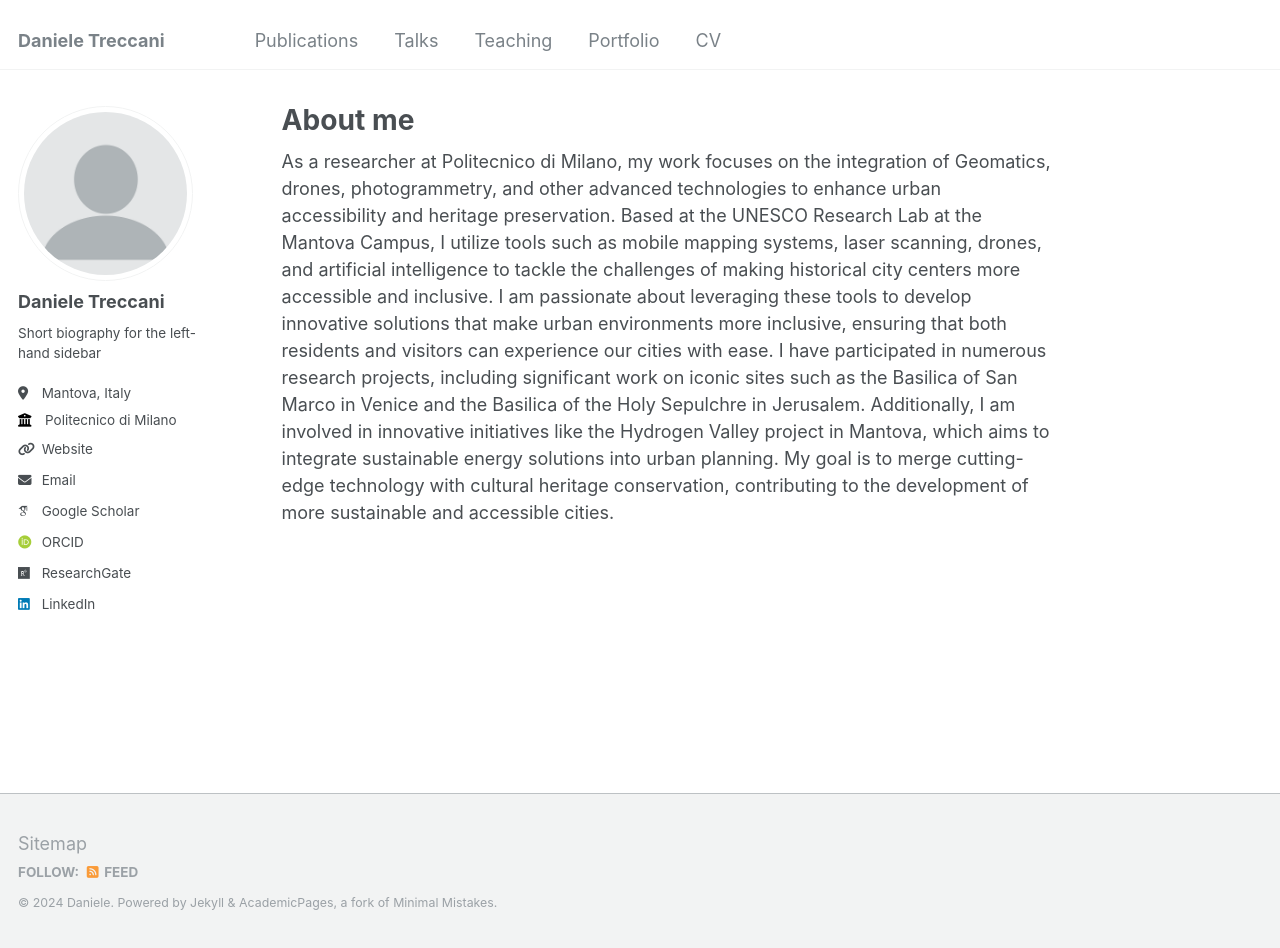
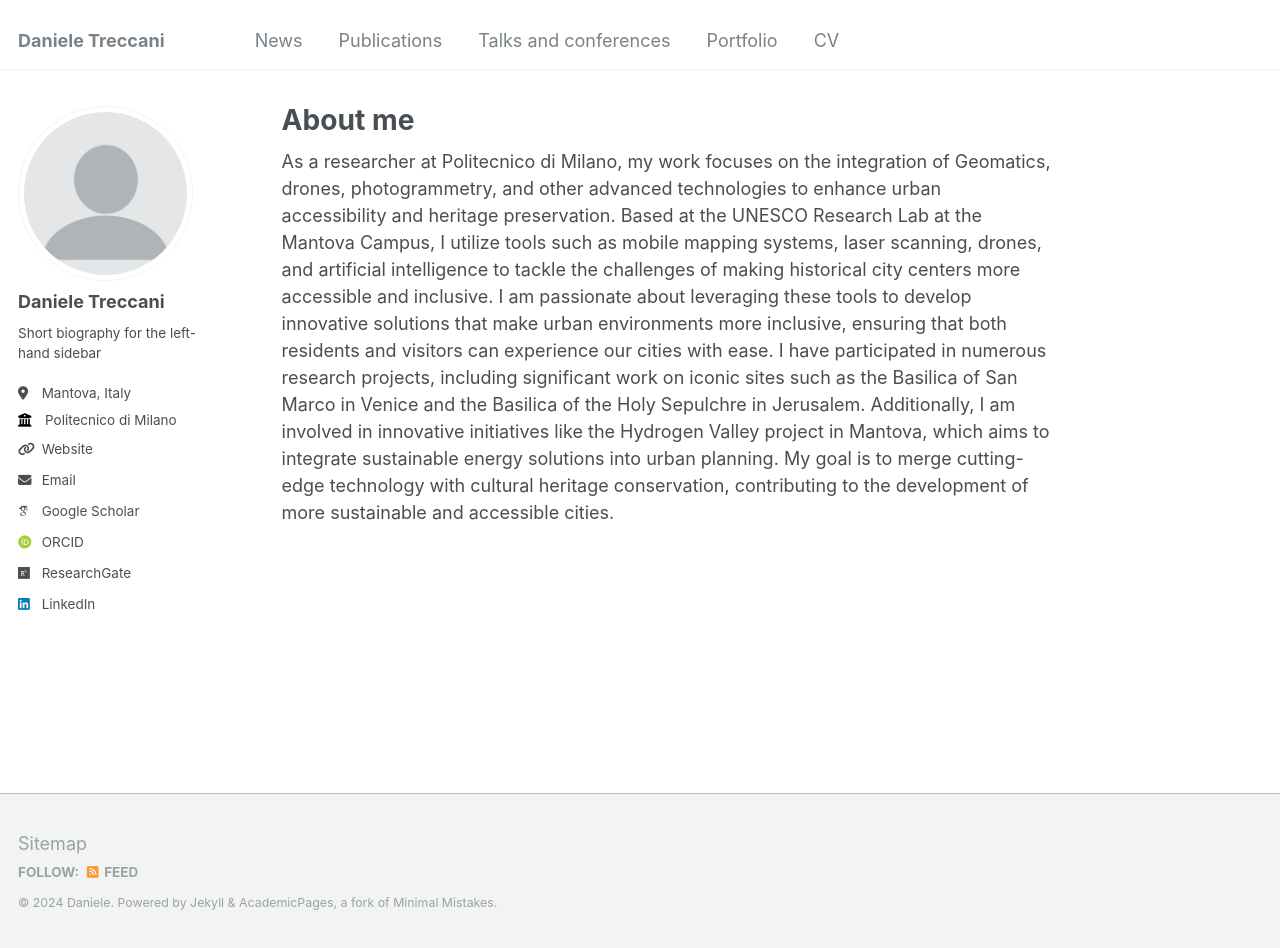
Before and after one commit to DanTRK/DanTRK.github.io, a Jekyll site: the page built from _pages/about.md, in a window 1280 px wide and 948 px high. Built offline with Jekyll 4.4.1, drawn with Linux system fonts in a browser that asks for light colours; some web fonts are replaced.

Commit message:
Update navigation.yml

```diff
--- a/_data/navigation.yml
+++ b/_data/navigation.yml
@@ -5,19 +5,17 @@
 # prevent it from being included in the site.
 
 main:
+  - title: "News"
+    url: //
+
   - title: "Publications"
     url: /publicationsV2/
 
-  - title: "Talks"
-    url: /talks/
-
-  - title: "Teaching"
-    url: /teaching/
+  - title: "Talks and conferences"
+    url: /talksV2/
 
   - title: "Portfolio"
     url: /portfolio/
 
-
-
   - title: "CV"
     url: /cv/
```
